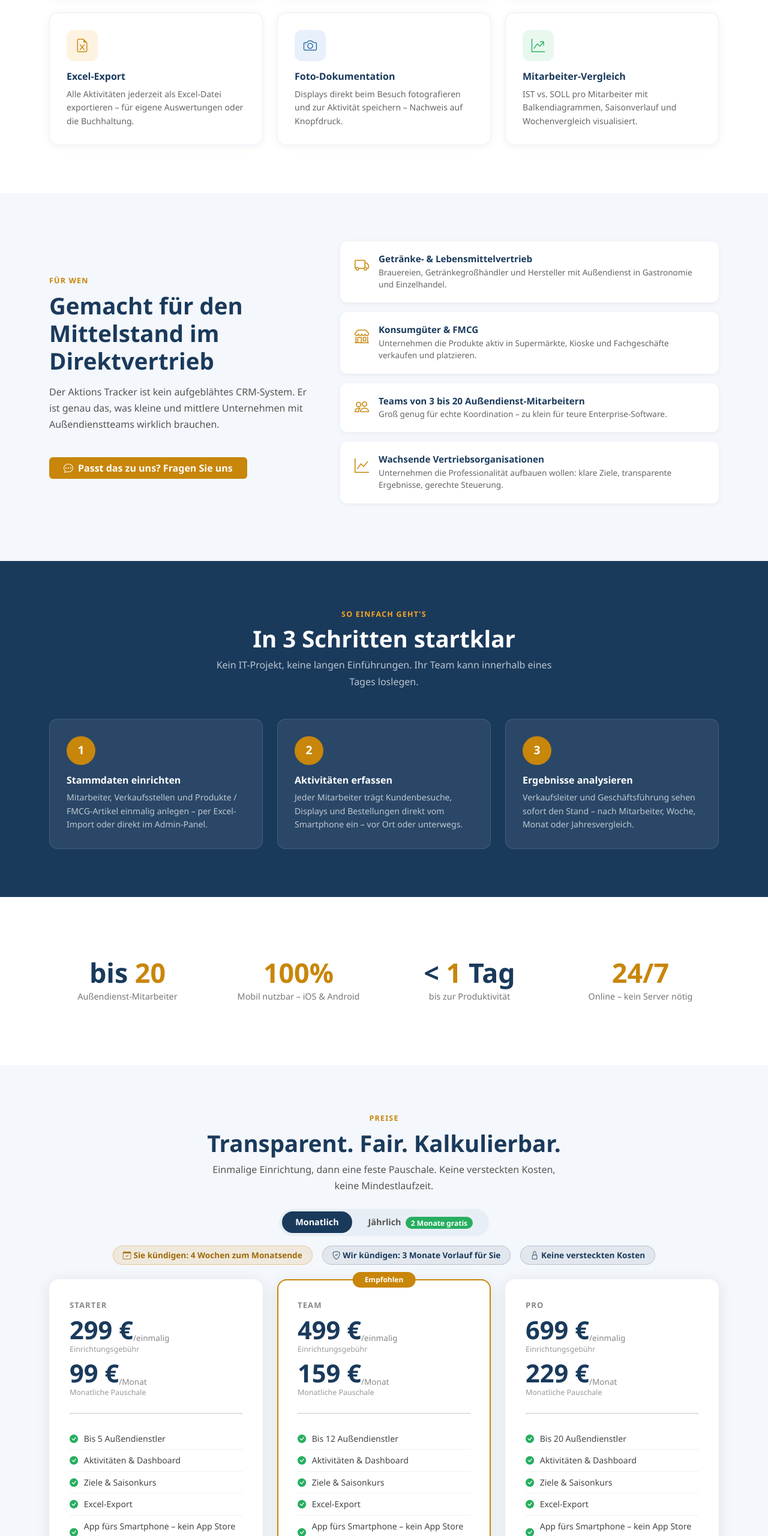
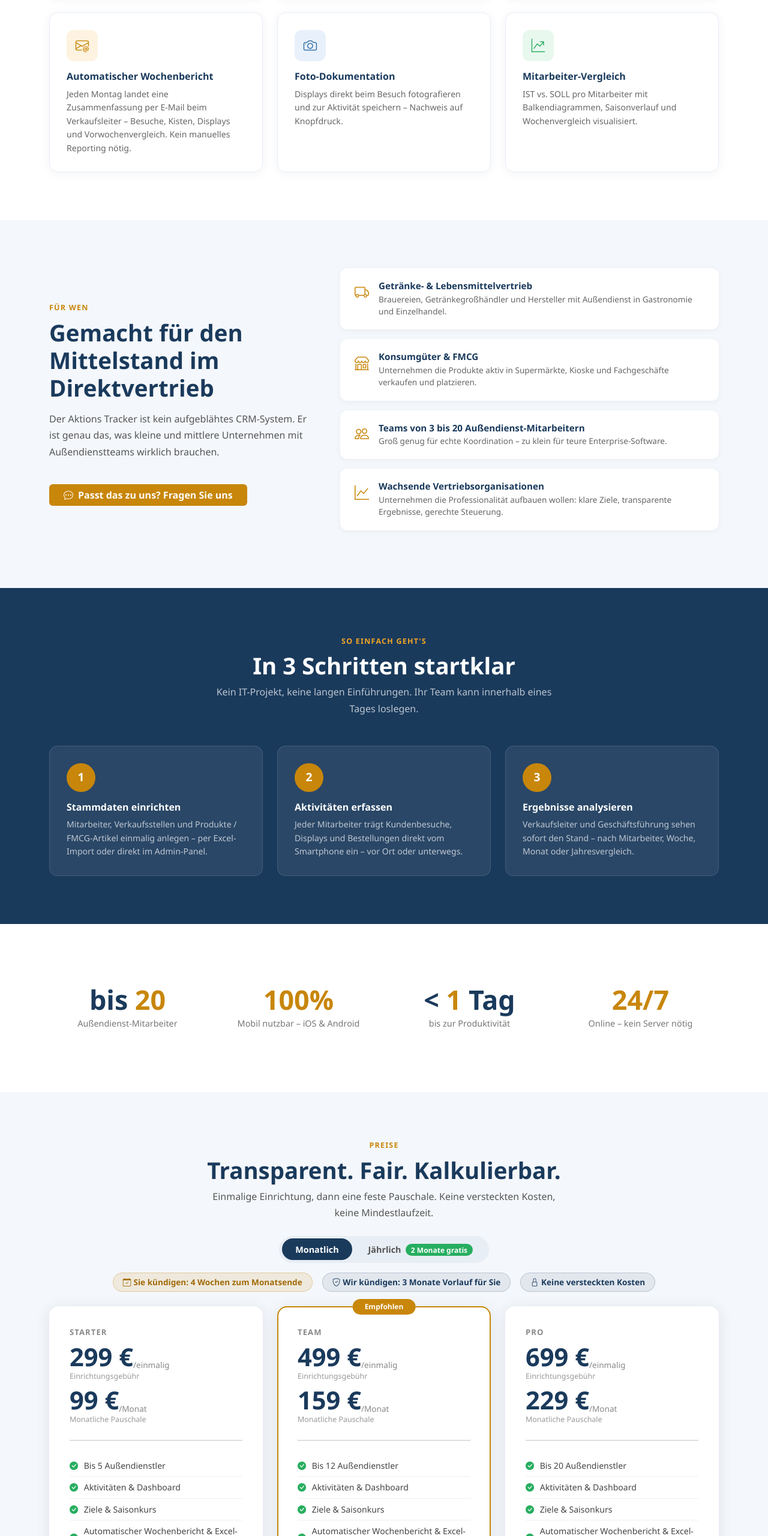
Before and after one commit to jananschuetz-oss/aktionstracker-website, a plain HTML site: page index.html in a window 1280 px wide. Shown: the part 2130-4690 px from the top of the page at 60% size. Drawn offline with nearby package versions, Linux system fonts and the light colour scheme.

Commit message:
Website: Excel-Export-Kachel durch Automatischer Wochenbericht ersetzt
- Feature-Kachel: Excel-Export → Automatischer Wochenbericht (staerkerer USP)
- Preistabelle: Excel-Export als Detail erwaehnt neben Wochenbericht
- Excel-Export bleibt in Preistabelle erwaehnt, faellt aber nicht mehr als
  eigenstaendiges Feature-Highlight auf

Co-Authored-By: Claude Sonnet 4.6 <noreply@anthropic.com>

```diff
--- a/index.html
+++ b/index.html
@@ -569,9 +569,9 @@
 
       <div class="col-md-6 col-lg-4">
         <div class="feature-card">
-          <div class="feature-icon amber"><i class="bi bi-file-earmark-excel"></i></div>
-          <h4>Excel-Export</h4>
-          <p>Alle Aktivitäten jederzeit als Excel-Datei exportieren – für eigene Auswertungen oder die Buchhaltung.</p>
+          <div class="feature-icon amber"><i class="bi bi-envelope-at"></i></div>
+          <h4>Automatischer Wochenbericht</h4>
+          <p>Jeden Montag landet eine Zusammenfassung per E-Mail beim Verkaufsleiter – Besuche, Kisten, Displays und Vorwochenvergleich. Kein manuelles Reporting nötig.</p>
         </div>
       </div>
 
@@ -766,7 +766,7 @@
             <div class="price-feature"><i class="bi bi-check-circle-fill"></i> Bis 5 Außendienstler</div>
             <div class="price-feature"><i class="bi bi-check-circle-fill"></i> Aktivitäten &amp; Dashboard</div>
             <div class="price-feature"><i class="bi bi-check-circle-fill"></i> Ziele &amp; Saisonkurs</div>
-            <div class="price-feature"><i class="bi bi-check-circle-fill"></i> Excel-Export</div>
+            <div class="price-feature"><i class="bi bi-check-circle-fill"></i> Automatischer Wochenbericht &amp; Excel-Export</div>
             <div class="price-feature"><i class="bi bi-check-circle-fill"></i> App fürs Smartphone – kein App Store nötig</div>
             <div class="price-feature"><i class="bi bi-dash-circle"></i> Gebiets-Karte</div>
             <div class="price-feature"><i class="bi bi-dash-circle"></i> Eigenes Logo / Branding</div>
@@ -796,7 +796,7 @@
             <div class="price-feature"><i class="bi bi-check-circle-fill"></i> Bis 12 Außendienstler</div>
             <div class="price-feature"><i class="bi bi-check-circle-fill"></i> Aktivitäten &amp; Dashboard</div>
             <div class="price-feature"><i class="bi bi-check-circle-fill"></i> Ziele &amp; Saisonkurs</div>
-            <div class="price-feature"><i class="bi bi-check-circle-fill"></i> Excel-Export</div>
+            <div class="price-feature"><i class="bi bi-check-circle-fill"></i> Automatischer Wochenbericht &amp; Excel-Export</div>
             <div class="price-feature"><i class="bi bi-check-circle-fill"></i> App fürs Smartphone – kein App Store nötig</div>
             <div class="price-feature"><i class="bi bi-check-circle-fill"></i> Gebiets-Karte</div>
             <div class="price-feature"><i class="bi bi-check-circle-fill"></i> Eigenes Logo / Branding</div>
@@ -825,7 +825,7 @@
             <div class="price-feature"><i class="bi bi-check-circle-fill"></i> Bis 20 Außendienstler</div>
             <div class="price-feature"><i class="bi bi-check-circle-fill"></i> Aktivitäten &amp; Dashboard</div>
             <div class="price-feature"><i class="bi bi-check-circle-fill"></i> Ziele &amp; Saisonkurs</div>
-            <div class="price-feature"><i class="bi bi-check-circle-fill"></i> Excel-Export</div>
+            <div class="price-feature"><i class="bi bi-check-circle-fill"></i> Automatischer Wochenbericht &amp; Excel-Export</div>
             <div class="price-feature"><i class="bi bi-check-circle-fill"></i> App fürs Smartphone – kein App Store nötig</div>
             <div class="price-feature"><i class="bi bi-check-circle-fill"></i> Gebiets-Karte + Aktivitäten-Heatmap</div>
             <div class="price-feature"><i class="bi bi-check-circle-fill"></i> Eigenes Logo / Branding</div>
```
